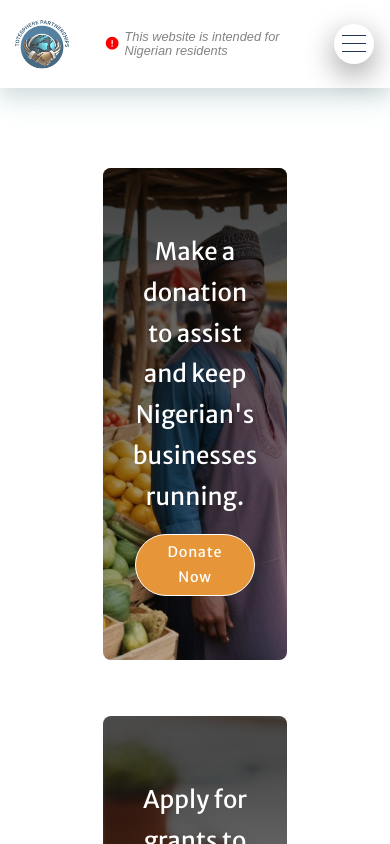
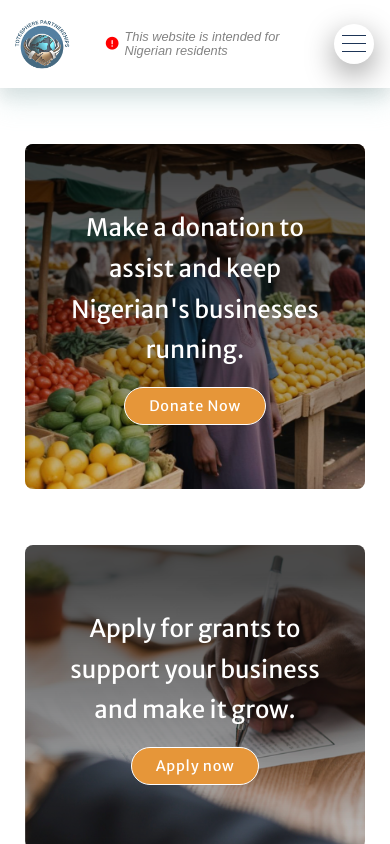
Before and after one commit to mosh-d/totesphereFrontEnd, a website: page leadership history.html in a window 390 px wide. Shown: the top 844 px of the page. Drawn offline with Linux system fonts and the light colour scheme.

Commit message:
Updating mobile view of Leadership Page

```diff
--- a/leadership history.html
+++ b/leadership history.html
@@ -106,7 +106,7 @@
           </div>
           <div class="cta-box cta-box--2">
             <h2 class="cta-box__text">Apply for grants to support your business and make it grow.</h2>
-            <a href="./grants page.html#g-c" class="button cta-box__button button--action" id="active">Apply for grant now</a>
+            <a href="./grants page.html#g-c" class="button cta-box__button button--action" id="active">Apply now</a>
           </div>
         </section>
 
--- a/sass/components/_cta-box.scss
+++ b/sass/components/_cta-box.scss
@@ -14,6 +14,10 @@
     width: 80%;
     padding: 8rem 4rem;
     height: auto; // Ensure height is auto for responsive design
+  }
+
+  @include respond(phone) {
+    width: 95%;
   }
 
   &__text {
--- a/sass/components/_explore.scss
+++ b/sass/components/_explore.scss
@@ -30,6 +30,9 @@
     grid-template-columns: repeat(1, 1fr);
     grid-auto-rows: 60rem;
     gap: 10rem;
+    width: 100vw;
+    border-radius: 0;
+    padding: 5rem 3rem;
   }
 }
 
@@ -59,6 +62,29 @@
     display: flex;
     flex-direction: column;
     align-items: stretch;
+    flex: 1;
+
+  @include respond(tab-port) {
+    flex: none;
+    width: 50%;
+    height: 50rem;
+    gap: none;
+  }
+
+  @include respond(phone) {
+    width: 100%;
+  }
+
+  &:hover {
+    box-shadow: none;
+    transform: none;
+    cursor: auto;
+  }
+
+  .l-e-box__text {
+    padding: 1rem;
+    justify-content: start;
+  }
 }
 
 .l-e-box:hover {
@@ -134,5 +160,7 @@
   color: red;
   font-weight: 700;
 
-  grid-column: 2;
+  position: absolute;
+  left: 50%;
+  transform: translateX(-50%) translateY(-2rem);
 }
--- a/sass/components/_search-bar.scss
+++ b/sass/components/_search-bar.scss
@@ -15,6 +15,10 @@
     border-radius: 1rem;
     overflow: hidden;
     // background-color: blue;
+
+    @include respond(phone) {
+      width: 95%;
+    }
   }
 
  /*  &__frame:has(&__button:hover) {
@@ -45,12 +49,20 @@
     z-index: 1;
     transition: all .2s;
 
+    @include respond(phone) {
+      width: 15%;
+    }
+
     &:hover  {
       background-color: $color-accent-bright;
       cursor: pointer;
       width: 10%;
       color: $color-grey-darker;
       box-shadow: 0 0 30px $color-accent-bright;
+
+      @include respond(phone) {
+        width: 20%;
+      }
     }
 
     &:active {
--- a/sass/pages/_leadership-database.scss
+++ b/sass/pages/_leadership-database.scss
@@ -58,6 +58,10 @@
   overflow: hidden;
   height: 100%;
   width: 60%;
+
+  @include respond(phone) {
+    width: 100%;
+  }
 
   a {
     display: block;
@@ -138,25 +142,3 @@
     // font-family: 'Merriweather Sans', sans-serif;
   }
 }
-
-#l-e-box--active {
-  flex: 1;
-
-  @include respond(tab-port) {
-    flex: none;
-    width: 50%;
-    height: 50rem;
-    gap: none;
-  }
-
-  &:hover {
-    box-shadow: none;
-    transform: none;
-    cursor: auto;
-  }
-
-  .l-e-box__text {
-    padding: 1rem;
-    justify-content: start;
-  }
-}
--- a/sass/pages/_leadership-page.scss
+++ b/sass/pages/_leadership-page.scss
@@ -37,6 +37,10 @@
     align-items: center;
     gap: 7rem;
   }
+
+  @include respond(phone) {
+    padding: 7rem 2rem;
+  }
 }
 
 .section-database {
```
Also changed, not shown: src/css/style.css.
